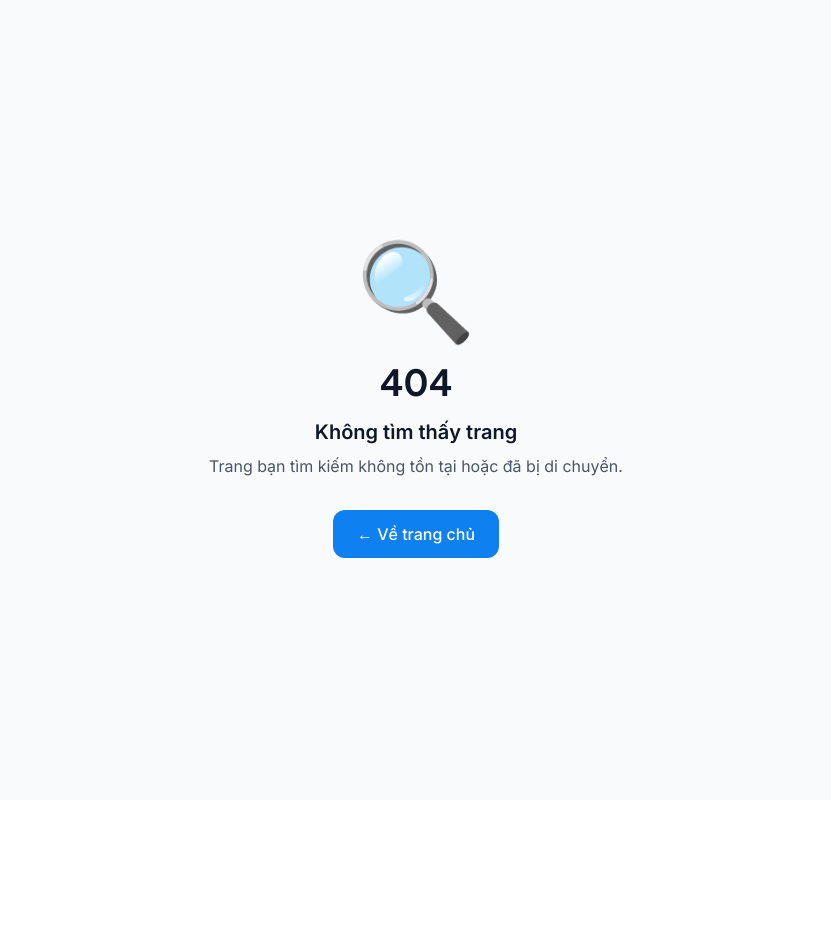
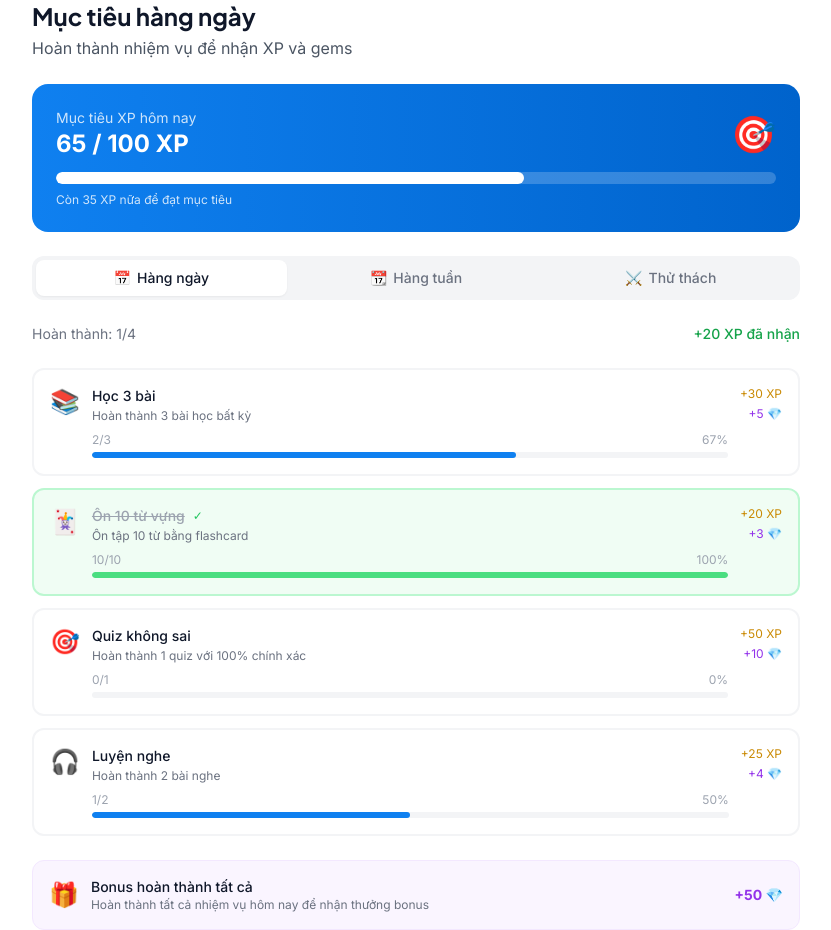
Before and after one commit to JasonTM17/Language_App, a Next.js app in the folder web/: page /daily-goals in a window 1280 px wide. Before the commit this address had no page. Shown: the whole page, without its empty margins (224-1055 px from the left). Before the commit the page ends 800 px from the top, so only its background shows below. Built offline with nearby package versions, Linux system fonts and the light colour scheme.

Commit message:
feat: add daily goals page with quests and XP tracking
Daily/weekly/challenge quest system with progress bars, XP rewards,
gems, and bonus for completing all tasks. Gamification like Duolingo.

```diff
--- /dev/null
+++ b/web/src/app/daily-goals/page.tsx
@@ -0,0 +1,161 @@
+'use client';
+
+import { useState } from 'react';
+import { Button } from '@/components/ui/button';
+
+interface DailyQuest {
+  id: string;
+  title: string;
+  description: string;
+  icon: string;
+  xpReward: number;
+  gemsReward: number;
+  progress: number;
+  target: number;
+  completed: boolean;
+  type: 'daily' | 'weekly' | 'challenge';
+}
+
+const dailyQuests: DailyQuest[] = [
+  { id: '1', title: 'Học 3 bài', description: 'Hoàn thành 3 bài học bất kỳ', icon: '📚', xpReward: 30, gemsReward: 5, progress: 2, target: 3, completed: false, type: 'daily' },
+  { id: '2', title: 'Ôn 10 từ vựng', description: 'Ôn tập 10 từ bằng flashcard', icon: '🃏', xpReward: 20, gemsReward: 3, progress: 10, target: 10, completed: true, type: 'daily' },
+  { id: '3', title: 'Quiz không sai', description: 'Hoàn thành 1 quiz với 100% chính xác', icon: '🎯', xpReward: 50, gemsReward: 10, progress: 0, target: 1, completed: false, type: 'daily' },
+  { id: '4', title: 'Luyện nghe', description: 'Hoàn thành 2 bài nghe', icon: '🎧', xpReward: 25, gemsReward: 4, progress: 1, target: 2, completed: false, type: 'daily' },
+  { id: '5', title: 'Streak 7 ngày', description: 'Duy trì streak 7 ngày liên tiếp', icon: '🔥', xpReward: 100, gemsReward: 20, progress: 5, target: 7, completed: false, type: 'weekly' },
+  { id: '6', title: 'Học 20 từ mới', description: 'Học 20 từ vựng mới trong tuần', icon: '📖', xpReward: 80, gemsReward: 15, progress: 12, target: 20, completed: false, type: 'weekly' },
+  { id: '7', title: 'Hoàn thành 15 bài', description: 'Hoàn thành 15 bài học trong tuần', icon: '🏆', xpReward: 120, gemsReward: 25, progress: 8, target: 15, completed: false, type: 'weekly' },
+  { id: '8', title: 'Speed Master', description: 'Đạt combo 10x trong Speed Quiz', icon: '⚡', xpReward: 75, gemsReward: 15, progress: 0, target: 1, completed: false, type: 'challenge' },
+  { id: '9', title: 'Polyglot', description: 'Học ít nhất 2 ngôn ngữ trong ngày', icon: '🌍', xpReward: 40, gemsReward: 8, progress: 1, target: 2, completed: false, type: 'challenge' },
+];
+
+export default function DailyGoalsPage() {
+  const [activeTab, setActiveTab] = useState<'daily' | 'weekly' | 'challenge'>('daily');
+
+  const filteredQuests = dailyQuests.filter(q => q.type === activeTab);
+  const completedCount = filteredQuests.filter(q => q.completed).length;
+  const totalXP = filteredQuests.filter(q => q.completed).reduce((sum, q) => sum + q.xpReward, 0);
+
+  const dailyGoalXP = 100;
+  const currentXP = 65;
+  const goalProgress = Math.min((currentXP / dailyGoalXP) * 100, 100);
+
+  return (
+    <div className="max-w-3xl mx-auto space-y-6">
+      <div>
+        <h1 className="text-2xl font-bold font-display">Mục tiêu hàng ngày</h1>
+        <p className="text-gray-600 dark:text-gray-400 mt-1">Hoàn thành nhiệm vụ để nhận XP và gems</p>
+      </div>
+
+      {/* Daily XP goal */}
+      <div className="p-6 rounded-2xl bg-gradient-to-r from-primary-500 to-primary-600 text-white">
+        <div className="flex items-center justify-between mb-3">
+          <div>
+            <p className="text-sm opacity-80">Mục tiêu XP hôm nay</p>
+            <p className="text-2xl font-bold">{currentXP} / {dailyGoalXP} XP</p>
+          </div>
+          <div className="text-4xl">🎯</div>
+        </div>
+        <div className="h-3 bg-white/20 rounded-full overflow-hidden">
+          <div className="h-full bg-white rounded-full transition-all" style={{ width: `${goalProgress}%` }} />
+        </div>
+        <p className="text-xs mt-2 opacity-80">Còn {dailyGoalXP - currentXP} XP nữa để đạt mục tiêu</p>
+      </div>
+
+      {/* Tabs */}
+      <div className="flex gap-1 bg-gray-100 dark:bg-gray-800 rounded-xl p-1">
+        {[
+          { key: 'daily' as const, label: 'Hàng ngày', icon: '📅' },
+          { key: 'weekly' as const, label: 'Hàng tuần', icon: '📆' },
+          { key: 'challenge' as const, label: 'Thử thách', icon: '⚔️' },
+        ].map(tab => (
+          <button
+            key={tab.key}
+            onClick={() => setActiveTab(tab.key)}
+            className={`flex-1 flex items-center justify-center gap-1.5 px-3 py-2 rounded-lg text-sm font-medium transition-all ${
+              activeTab === tab.key
+                ? 'bg-white dark:bg-gray-700 shadow-sm'
+                : 'text-gray-500 hover:text-gray-700'
+            }`}
+          >
+            <span>{tab.icon}</span>
+            <span>{tab.label}</span>
+          </button>
+        ))}
+      </div>
+
+      {/* Progress summary */}
+      <div className="flex items-center justify-between text-sm">
+        <span className="text-gray-500">Hoàn thành: {completedCount}/{filteredQuests.length}</span>
+        <span className="text-green-600 font-medium">+{totalXP} XP đã nhận</span>
+      </div>
+
+      {/* Quest list */}
+      <div className="space-y-3">
+        {filteredQuests.map((quest) => {
+          const progress = Math.min((quest.progress / quest.target) * 100, 100);
+          return (
+            <div
+              key={quest.id}
+              className={`p-4 rounded-xl border-2 transition-all ${
+                quest.completed
+                  ? 'border-green-200 dark:border-green-800 bg-green-50 dark:bg-green-900/10'
+                  : 'border-gray-100 dark:border-gray-700 bg-white dark:bg-gray-800'
+              }`}
+            >
+              <div className="flex items-start gap-3">
+                <div className="text-2xl">{quest.icon}</div>
+                <div className="flex-1 min-w-0">
+                  <div className="flex items-center gap-2">
+                    <h3 className={`font-medium text-sm ${quest.completed ? 'line-through text-gray-400' : ''}`}>
+                      {quest.title}
+                    </h3>
+                    {quest.completed && <span className="text-green-500 text-xs">✓</span>}
+                  </div>
+                  <p className="text-xs text-gray-500 mt-0.5">{quest.description}</p>
+
+                  {/* Progress bar */}
+                  <div className="mt-2">
+                    <div className="flex justify-between text-xs text-gray-400 mb-1">
+                      <span>{quest.progress}/{quest.target}</span>
+                      <span>{Math.round(progress)}%</span>
+                    </div>
+                    <div className="h-1.5 bg-gray-100 dark:bg-gray-700 rounded-full overflow-hidden">
+                      <div
+                        className={`h-full rounded-full transition-all ${quest.completed ? 'bg-green-400' : 'bg-primary-500'}`}
+                        style={{ width: `${progress}%` }}
+                      />
+                    </div>
+                  </div>
+                </div>
+
+                {/* Rewards */}
+                <div className="flex flex-col items-end gap-1 text-xs">
+                  <span className="flex items-center gap-1 text-yellow-600">
+                    +{quest.xpReward} XP
+                  </span>
+                  <span className="flex items-center gap-1 text-purple-600">
+                    +{quest.gemsReward} 💎
+                  </span>
+                </div>
+              </div>
+            </div>
+          );
+        })}
+      </div>
+
+      {/* Bonus section */}
+      <div className="p-4 rounded-xl bg-purple-50 dark:bg-purple-900/10 border border-purple-100 dark:border-purple-900/30">
+        <div className="flex items-center gap-3">
+          <span className="text-2xl">🎁</span>
+          <div className="flex-1">
+            <p className="text-sm font-medium">Bonus hoàn thành tất cả</p>
+            <p className="text-xs text-gray-500">Hoàn thành tất cả nhiệm vụ {activeTab === 'daily' ? 'hôm nay' : 'tuần này'} để nhận thưởng bonus</p>
+          </div>
+          <div className="text-right">
+            <p className="text-sm font-bold text-purple-600">+50 💎</p>
+          </div>
+        </div>
+      </div>
+    </div>
+  );
+}
--- a/web/src/components/layout/app-layout.tsx
+++ b/web/src/components/layout/app-layout.tsx
@@ -41,6 +41,7 @@ const navItems = [
   { href: '/leaderboard', label: 'Leaderboard', icon: '🥇' },
   { href: '/study-plan', label: 'Study Plan', icon: '📅' },
   { href: '/quests', label: 'Quests', icon: '⚔️' },
+  { href: '/daily-goals', label: 'Daily Goals', icon: '🎯' },
   { href: '/shop', label: 'Shop', icon: '💎' },
   { href: '/progress', label: 'Progress', icon: '📊' },
   { href: '/analytics', label: 'Analytics', icon: '📈' },
```
